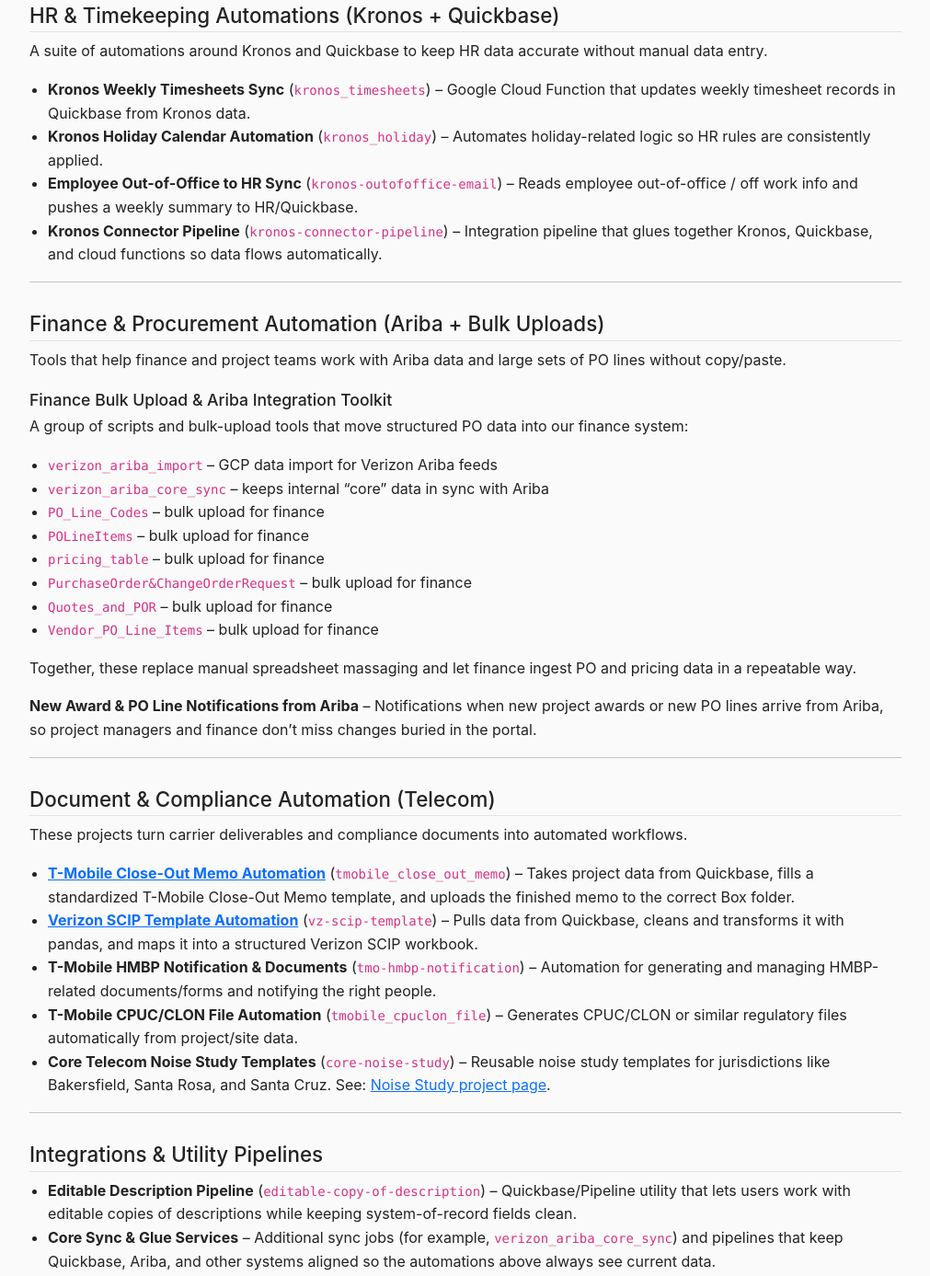
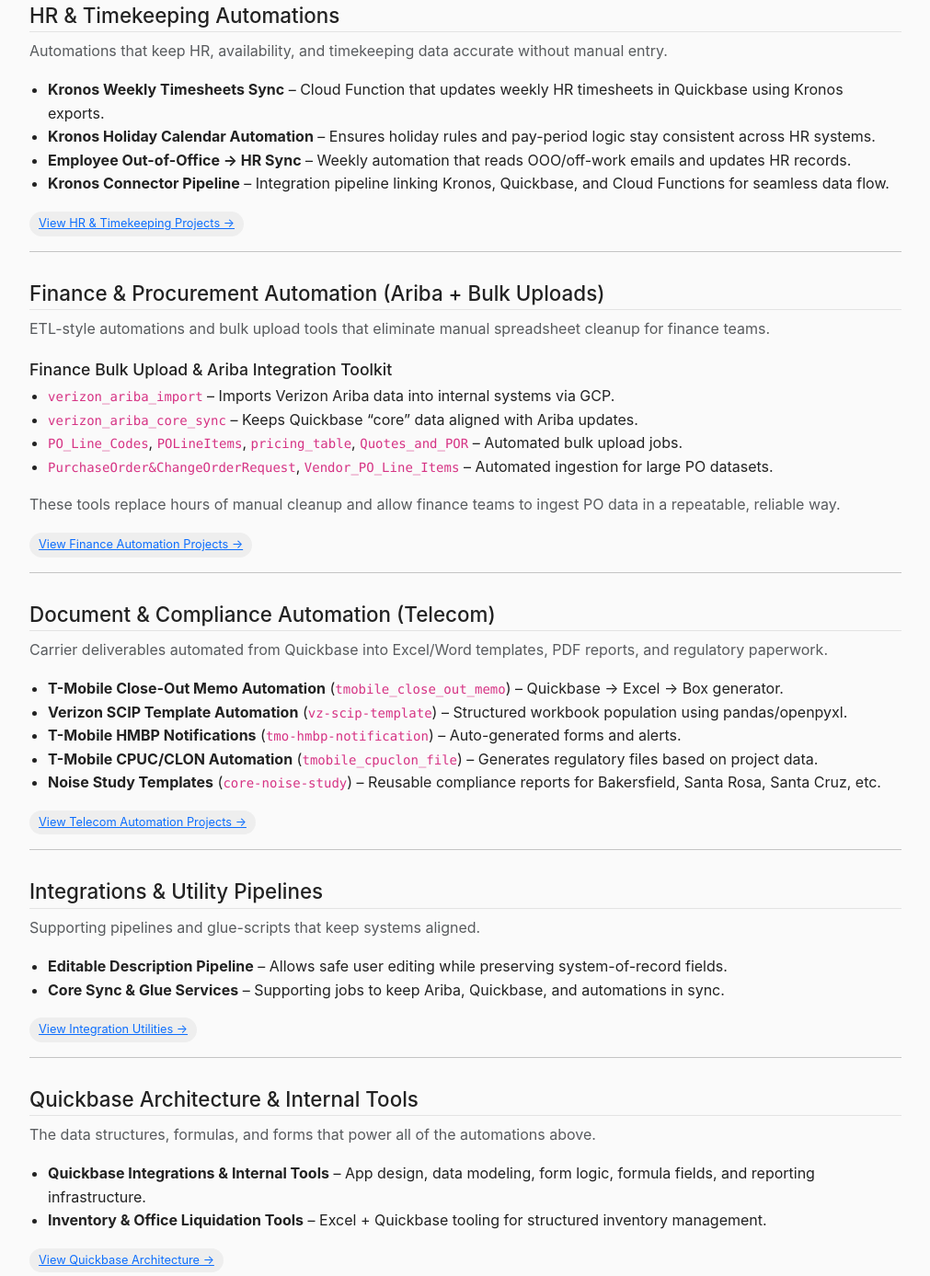
Before and after one commit to zeealhelfie/zeealhelfie.github.io, a website: page projects/index.html in a window 1280 px wide. Shown: the part 329-1716 px from the top of the page at 92% size, without its empty margins (134-1145 px from the left). Drawn offline with nearby package versions, Linux system fonts and the light colour scheme.

Commit message:
cleaned up  projects/index.html

```diff
--- a/projects/index.html
+++ b/projects/index.html
@@ -96,160 +96,94 @@
 
     <hr />
 
-    <!-- HR & Timekeeping -->
-    <section id="hr-timekeeping">
-      <h2>HR &amp; Timekeeping Automations (Kronos + Quickbase)</h2>
-      <p>
-        A suite of automations around Kronos and Quickbase to keep HR data accurate
-        without manual data entry.
+    <section class="section">
+        <h2>HR &amp; Timekeeping Automations</h2>
+        <p class="text-muted">
+            Automations that keep HR, availability, and timekeeping data accurate without manual entry.
         </p>
+
         <ul>
-        <li>
-          <strong>Kronos Weekly Timesheets Sync</strong>
-          (<code>kronos_timesheets</code>) – Google Cloud Function that updates weekly
-          timesheet records in Quickbase from Kronos data.
-        </li>
-        <li>
-          <strong>Kronos Holiday Calendar Automation</strong>
-          (<code>kronos_holiday</code>) – Automates holiday-related logic so HR rules are
-          consistently applied.
-        </li>
-        <li>
-          <strong>Employee Out-of-Office to HR Sync</strong>
-          (<code>kronos-outofoffice-email</code>) – Reads employee out-of-office / off work
-          info and pushes a weekly summary to HR/Quickbase.
-        </li>
-        <li>
-          <strong>Kronos Connector Pipeline</strong>
-          (<code>kronos-connector-pipeline</code>) – Integration pipeline that glues together
-          Kronos, Quickbase, and cloud functions so data flows automatically.
-        </li>
+            <li><strong>Kronos Weekly Timesheets Sync</strong> – Cloud Function that updates weekly HR timesheets in Quickbase using Kronos exports.</li>
+            <li><strong>Kronos Holiday Calendar Automation</strong> – Ensures holiday rules and pay-period logic stay consistent across HR systems.</li>
+            <li><strong>Employee Out-of-Office → HR Sync</strong> – Weekly automation that reads OOO/off-work emails and updates HR records.</li>
+            <li><strong>Kronos Connector Pipeline</strong> – Integration pipeline linking Kronos, Quickbase, and Cloud Functions for seamless data flow.</li>
         </ul>
+
+        <p><a href="/projects/hr-timekeeping.html" class="pill">View HR & Timekeeping Projects →</a></p>
         </section>
 
         <hr />
 
-    <!-- Finance & Procurement -->
-    <section id="finance-procurement">
+        <section class="section">
         <h2>Finance &amp; Procurement Automation (Ariba + Bulk Uploads)</h2>
-      <p>
-        Tools that help finance and project teams work with Ariba data and large sets
-        of PO lines without copy/paste.
+        <p class="text-muted">
+            ETL-style automations and bulk upload tools that eliminate manual spreadsheet cleanup for finance teams.
         </p>
 
         <h3>Finance Bulk Upload &amp; Ariba Integration Toolkit</h3>
-      <p>
-        A group of scripts and bulk-upload tools that move structured PO data into our
-        finance system:
-      </p>
         <ul>
-        <li><code>verizon_ariba_import</code> – GCP data import for Verizon Ariba feeds</li>
-        <li><code>verizon_ariba_core_sync</code> – keeps internal “core” data in sync with Ariba</li>
-        <li><code>PO_Line_Codes</code> – bulk upload for finance</li>
-        <li><code>POLineItems</code> – bulk upload for finance</li>
-        <li><code>pricing_table</code> – bulk upload for finance</li>
-        <li><code>PurchaseOrder&amp;ChangeOrderRequest</code> – bulk upload for finance</li>
-        <li><code>Quotes_and_POR</code> – bulk upload for finance</li>
-        <li><code>Vendor_PO_Line_Items</code> – bulk upload for finance</li>
+            <li><code>verizon_ariba_import</code> – Imports Verizon Ariba data into internal systems via GCP.</li>
+            <li><code>verizon_ariba_core_sync</code> – Keeps Quickbase “core” data aligned with Ariba updates.</li>
+            <li><code>PO_Line_Codes</code>, <code>POLineItems</code>, <code>pricing_table</code>, <code>Quotes_and_POR</code> – Automated bulk upload jobs.</li>
+            <li><code>PurchaseOrder&amp;ChangeOrderRequest</code>, <code>Vendor_PO_Line_Items</code> – Automated ingestion for large PO datasets.</li>
         </ul>
-      <p>
-        Together, these replace manual spreadsheet massaging and let finance ingest PO
-        and pricing data in a repeatable way.
+
+        <p class="text-muted">
+            These tools replace hours of manual cleanup and allow finance teams to ingest PO data in a repeatable, reliable way.
         </p>
 
-      <p>
-        <strong>New Award &amp; PO Line Notifications from Ariba</strong> – Notifications when
-        new project awards or new PO lines arrive from Ariba, so project managers and finance
-        don’t miss changes buried in the portal.
-      </p>
+        <p><a href="/projects/finance-automation.html" class="pill">View Finance Automation Projects →</a></p>
         </section>
 
         <hr />
 
-    <!-- Document & Compliance -->
-    <section id="document-compliance">
+        <section class="section">
         <h2>Document &amp; Compliance Automation (Telecom)</h2>
-      <p>
-        These projects turn carrier deliverables and compliance documents into automated workflows.
+        <p class="text-muted">
+            Carrier deliverables automated from Quickbase into Excel/Word templates, PDF reports, and regulatory paperwork.
         </p>
 
         <ul>
-        <li>
-          <strong><a href="/projects/tmobile-closeout.html">T-Mobile Close-Out Memo Automation</a></strong>
-          (<code>tmobile_close_out_memo</code>) – Takes project data from Quickbase, fills a
-          standardized T-Mobile Close-Out Memo template, and uploads the finished memo to the
-          correct Box folder.
-        </li>
-        <li>
-          <strong><a href="/projects/verizon-scip.html">Verizon SCIP Template Automation</a></strong>
-          (<code>vz-scip-template</code>) – Pulls data from Quickbase, cleans and transforms it
-          with pandas, and maps it into a structured Verizon SCIP workbook.
-        </li>
-        <li>
-          <strong>T-Mobile HMBP Notification &amp; Documents</strong>
-          (<code>tmo-hmbp-notification</code>) – Automation for generating and managing
-          HMBP-related documents/forms and notifying the right people.
-        </li>
-        <li>
-          <strong>T-Mobile CPUC/CLON File Automation</strong>
-          (<code>tmobile_cpuclon_file</code>) – Generates CPUC/CLON or similar regulatory files
-          automatically from project/site data.
-        </li>
-        <li>
-          <strong>Core Telecom Noise Study Templates</strong>
-          (<code>core-noise-study</code>) – Reusable noise study templates for jurisdictions
-          like Bakersfield, Santa Rosa, and Santa Cruz.
-          See: <a href="/projects/noise-study.html">Noise Study project page</a>.
-        </li>
+            <li><strong>T-Mobile Close-Out Memo Automation</strong> (<code>tmobile_close_out_memo</code>) – Quickbase → Excel → Box generator.</li>
+            <li><strong>Verizon SCIP Template Automation</strong> (<code>vz-scip-template</code>) – Structured workbook population using pandas/openpyxl.</li>
+            <li><strong>T-Mobile HMBP Notifications</strong> (<code>tmo-hmbp-notification</code>) – Auto-generated forms and alerts.</li>
+            <li><strong>T-Mobile CPUC/CLON Automation</strong> (<code>tmobile_cpuclon_file</code>) – Generates regulatory files based on project data.</li>
+            <li><strong>Noise Study Templates</strong> (<code>core-noise-study</code>) – Reusable compliance reports for Bakersfield, Santa Rosa, Santa Cruz, etc.</li>
         </ul>
+
+        <p><a href="/projects/telecom-automation.html" class="pill">View Telecom Automation Projects →</a></p>
         </section>
 
         <hr />
 
-    <!-- Integrations & utility -->
-    <section id="integrations">
+        <section class="section">
         <h2>Integrations &amp; Utility Pipelines</h2>
+        <p class="text-muted">Supporting pipelines and glue-scripts that keep systems aligned.</p>
+
         <ul>
-        <li>
-          <strong>Editable Description Pipeline</strong>
-          (<code>editable-copy-of-description</code>) – Quickbase/Pipeline utility that lets
-          users work with editable copies of descriptions while keeping system-of-record fields
-          clean.
-        </li>
-        <li>
-          <strong>Core Sync &amp; Glue Services</strong> – Additional sync jobs (for example,
-          <code>verizon_ariba_core_sync</code>) and pipelines that keep Quickbase, Ariba, and
-          other systems aligned so the automations above always see current data.
-        </li>
+            <li><strong>Editable Description Pipeline</strong> – Allows safe user editing while preserving system-of-record fields.</li>
+            <li><strong>Core Sync &amp; Glue Services</strong> – Supporting jobs to keep Ariba, Quickbase, and automations in sync.</li>
         </ul>
+
+        <p><a href="/projects/integrations.html" class="pill">View Integration Utilities →</a></p>
         </section>
 
         <hr />
 
-    <!-- Quickbase architecture -->
-    <section id="quickbase-architecture">
+        <section class="section">
         <h2>Quickbase Architecture &amp; Internal Tools</h2>
-      <p>
-        Many of these automations depend on carefully designed Quickbase apps.
+        <p class="text-muted">
+            The data structures, formulas, and forms that power all of the automations above.
         </p>
+
         <ul>
-        <li>
-          <strong><a href="/projects/quickbase-automation.html">Quickbase Integrations &amp; Internal Tools</a></strong>
-          – Tables, relationships, forms, formulas, and reports that support:
-          <ul>
-            <li>Pay-period and HR logic for timekeeping</li>
-            <li>Project / site / client structures for telecom deliverables</li>
-            <li>Fields mapped into Excel/Word templates and finance bulk uploads</li>
+            <li><strong>Quickbase Integrations &amp; Internal Tools</strong> – App design, data modeling, form logic, formula fields, and reporting infrastructure.</li>
+            <li><strong>Inventory &amp; Office Liquidation Tools</strong> – Excel + Quickbase tooling for structured inventory management.</li>
         </ul>
-        </li>
-        <li>
-          <strong><a href="/projects/inventory-system.html">Inventory &amp; Office Liquidation Tools</a></strong>
-          – Tools and spreadsheets to track office assets (chairs, desks, monitors, cabinets, etc.),
-          export structured inventory lists, and support resale or liquidation processes.
-        </li>
-      </ul>
+
+        <p><a href="/projects/quickbase-architecture.html" class="pill">View Quickbase Architecture →</a></p>
         </section>
-  </main>
+
 
   <footer class="site-footer">
     <p>© Zahraa Al · Hosted on GitHub Pages</p>
```
Lines whose indentation alone changed are shown as unchanged.
